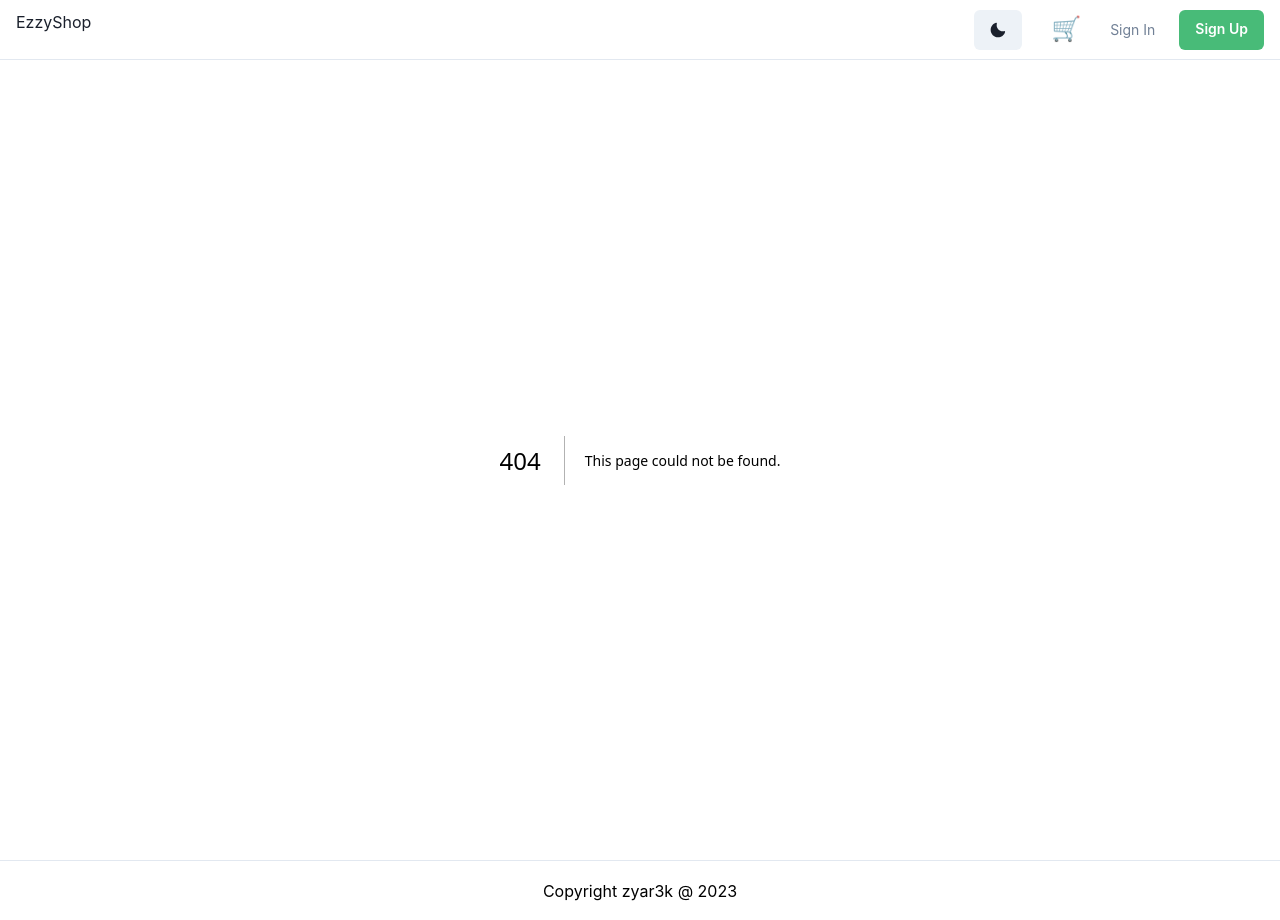
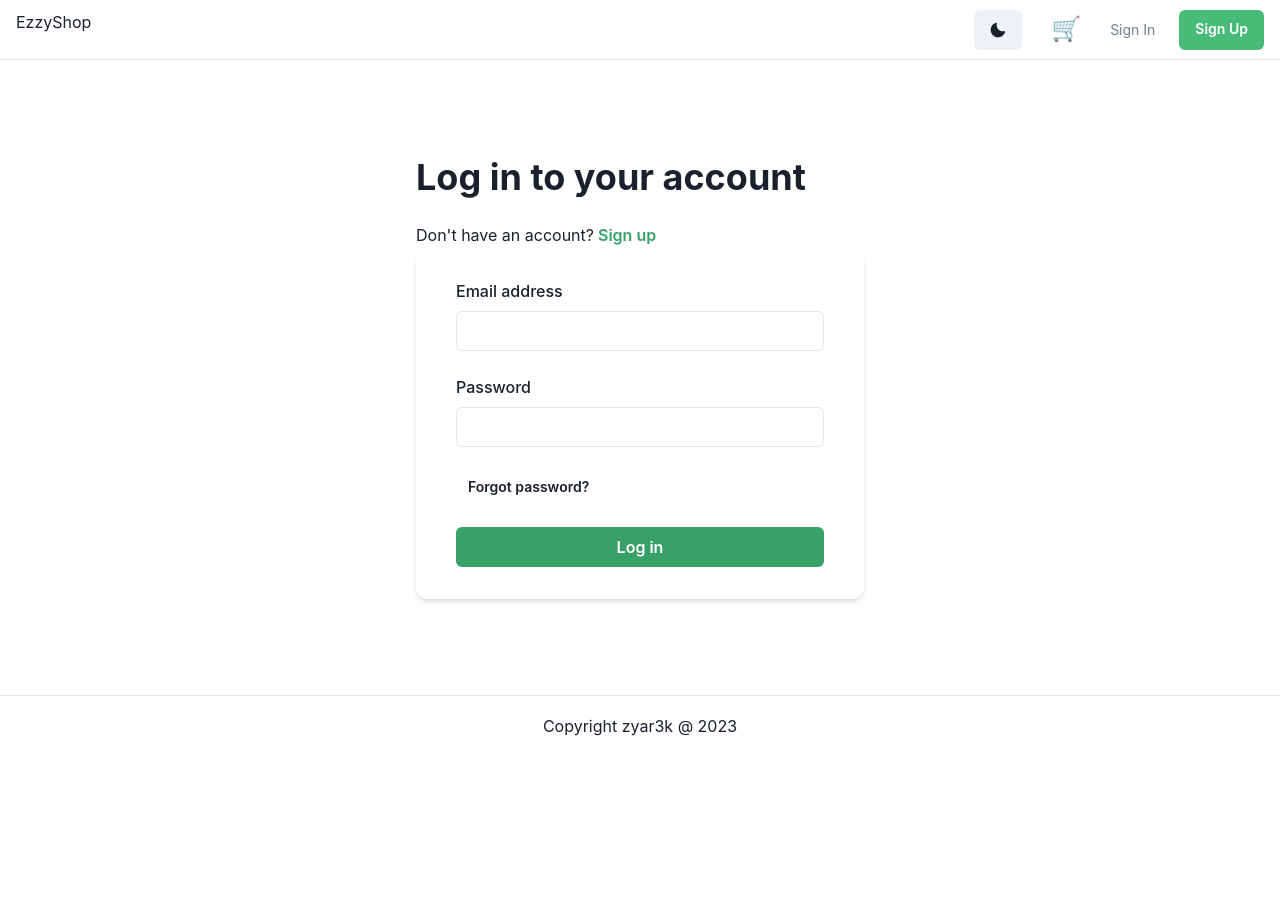
Before and after one commit to Zyar3k/online-shop-23__frontend, a Next.js app: page /login in a window 1280 px wide. Before the commit this address had no page. After the commit the page ends 800 px from the top, so only its background shows below. Built offline with nearby package versions, Linux system fonts and the light colour scheme.

Commit message:
Add login page and styling

```diff
--- /dev/null
+++ b/pages/login.js
@@ -0,0 +1,67 @@
+import React from "react";
+import {
+  Container,
+  Stack,
+  Heading,
+  HStack,
+  Text,
+  Button,
+  Box,
+  FormLabel,
+  FormControl,
+  Input,
+  useColorModeValue,
+  useBreakpointValue,
+} from "@chakra-ui/react";
+
+const Login = () => {
+  return (
+    <Container
+      maxW="lg"
+      py={{ base: "12", md: "24" }}
+      px={{ base: "0", sm: "8" }}
+    >
+      <Stack spacing="8">
+        <Stack spacing="6">
+          <Heading>Log in to your account</Heading>
+          <HStack spacing="1" textAlign="center">
+            <Text>Don&apos;t have an account?</Text>
+            <Button variant="link" colorScheme="green">
+              Sign up
+            </Button>
+          </HStack>
+        </Stack>
+      </Stack>
+      <Box
+        px={{ base: "4", sm: "10" }}
+        py={{ base: "0", sm: "8" }}
+        borderRadius={{ base: "none", sm: "xl" }}
+        boxShadow={{ base: "none", sm: useColorModeValue("md", "md-dark") }}
+        bg={useBreakpointValue({ base: "transparent", sm: "bg-surface" })}
+      >
+        <Stack spacing="6">
+          <Stack spacing="6">
+            <FormControl>
+              <FormLabel htmlFor="email">Email address</FormLabel>
+              <Input id="email" type="email"></Input>
+            </FormControl>
+            <FormControl>
+              <FormLabel htmlFor="password">Password</FormLabel>
+              <Input id="password" type="password"></Input>
+            </FormControl>
+          </Stack>
+          <HStack justify="space-between">
+            <Button variant="green" size="sm">
+              Forgot password?
+            </Button>
+          </HStack>
+          <Stack>
+            <Button colorScheme="green">Log in</Button>
+          </Stack>
+        </Stack>
+      </Box>
+    </Container>
+  );
+};
+
+export default Login;
```
